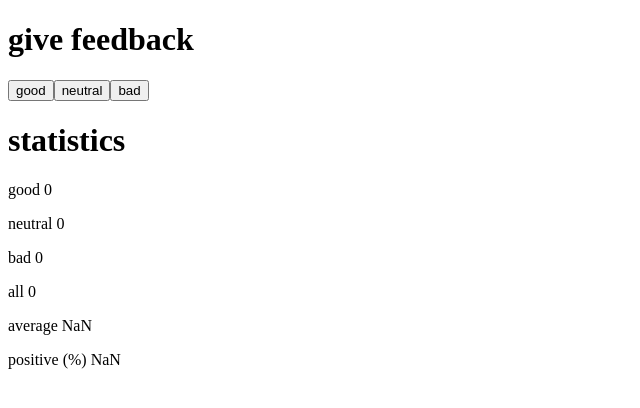
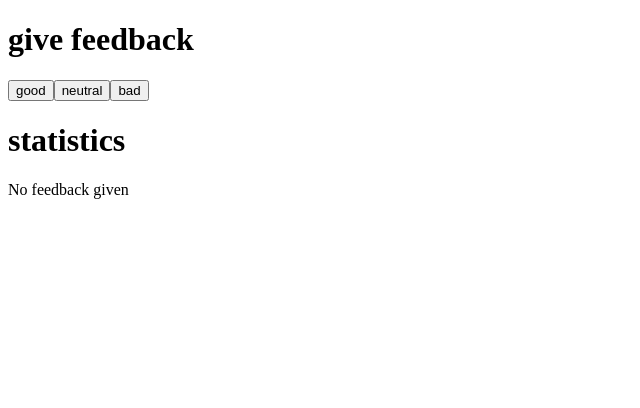
Before and after one commit to LeoLampio/Fullstack-Exercises, a React (Vite) app in the folder osa1/unicafe/: page / in a window 1280 px wide. Shown: the top 408 px of the page, without its empty margins (0-640 px from the left). Built offline with nearby package versions, Linux system fonts and the light colour scheme.

Commit message:
OSA 1 teht 9

```diff
--- a/osa1/unicafe/src/App.jsx
+++ b/osa1/unicafe/src/App.jsx
@@ -2,6 +2,12 @@ import { useState } from 'react'
 
 const Statistics = ({ good, neutral, bad }) => {
   const sum = good + neutral + bad
+
+  if (sum === 0) {
+    return (
+      <p>No feedback given</p>
+    )
+  }
   return (
     <>
       <p>good {good}</p>
```
